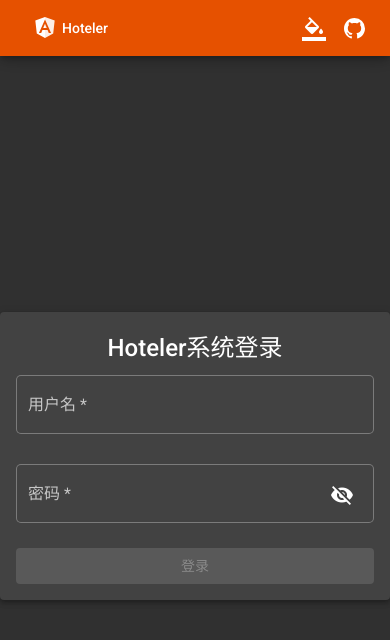
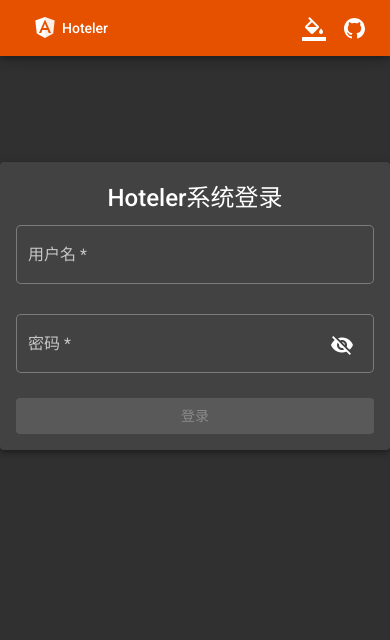
Before and after one commit to damingerdai/hoteler-web, an Angular app: page /login in a window 390 px wide. Shown: the top 640 px of the page. Built offline with nearby package versions, Linux system fonts and the light colour scheme.

Commit message:
fix: 微调登录页面的样式

```diff
--- a/src/app/routes/login/login.component.scss
+++ b/src/app/routes/login/login.component.scss
@@ -5,7 +5,7 @@
     top: 200px
   };
 
-  @include breakpoints.respond-below(ss) {
+  @include breakpoints.respond-below(xs) {
     padding: {
       top: 50px
     };
```
